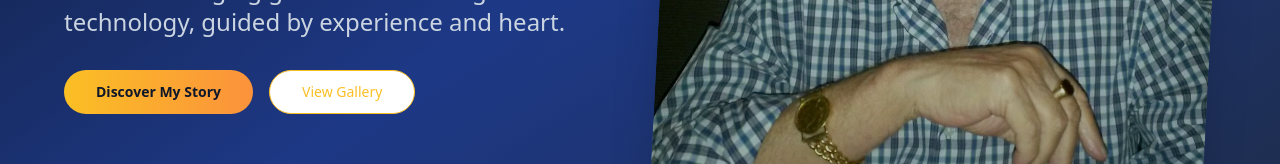
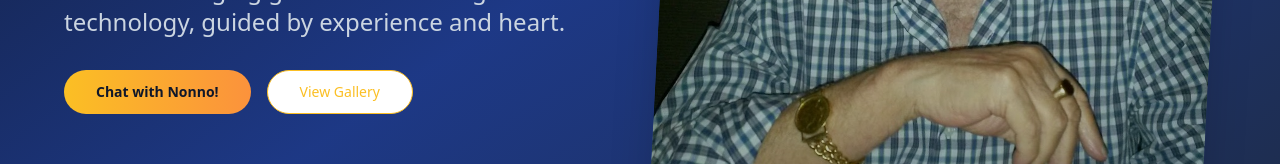
Before and after one commit to gnimensky/nonno-nimensky, a React (Vite) app: page / in a window 1280 px wide. Shown: the part 516-680 px from the top of the page. Built offline with nearby package versions, Linux system fonts and the light colour scheme.

Commit message:
Change button text
Change the text of the "Discover My Story" button.

```diff
--- a/src/components/HeroSection.tsx
+++ b/src/components/HeroSection.tsx
@@ -30,7 +30,7 @@ export const HeroSection = () => {
               className="bg-gradient-to-r from-amber-400 to-orange-400 hover:from-amber-500 hover:to-orange-500 text-slate-900 font-semibold px-8 py-3 rounded-full transition-all duration-300 transform hover:scale-105"
               onClick={() => window.open('https://character.ai/chat/NtX3KNIexlBze8tEZx_OgRM3tOSimcwWSxVUX60303A', '_blank')}
             >
-              Discover My Story
+              Chat with Nonno!
             </Button>
             <Button
               variant="outline"
```
